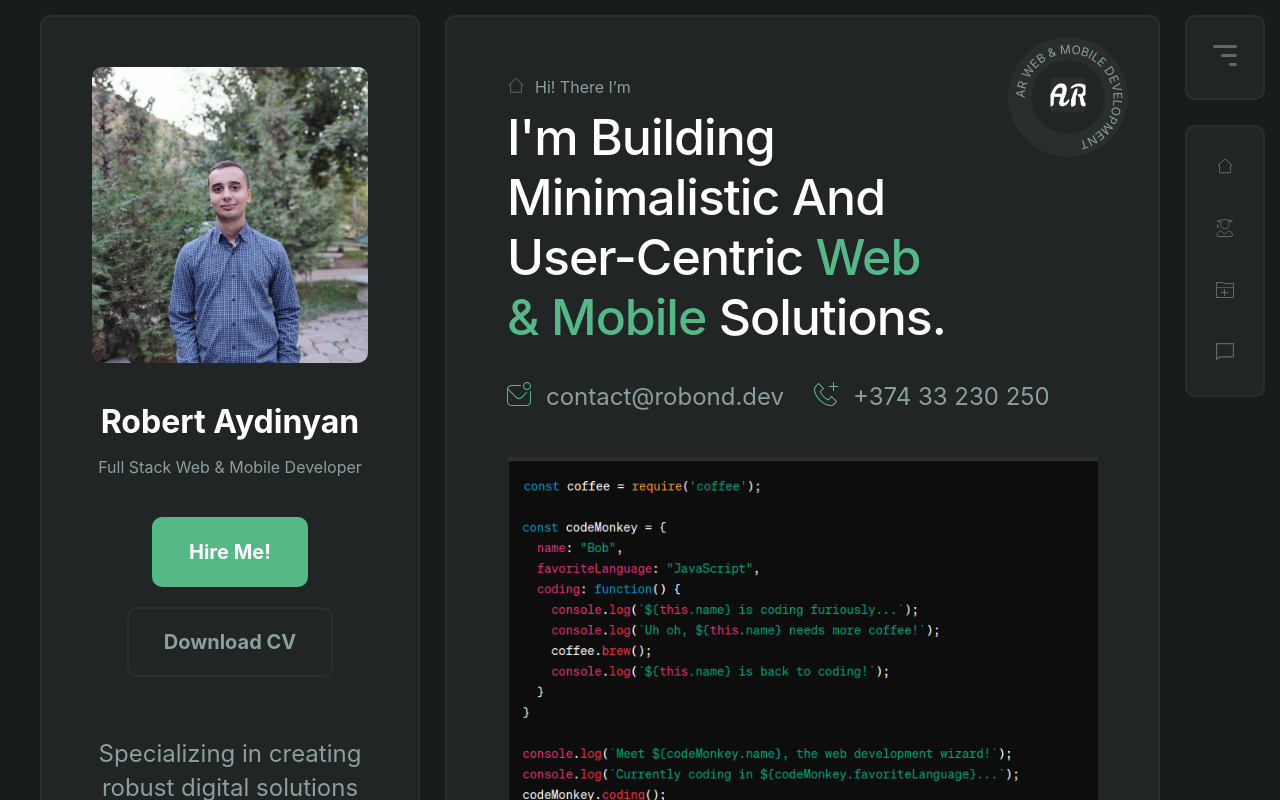
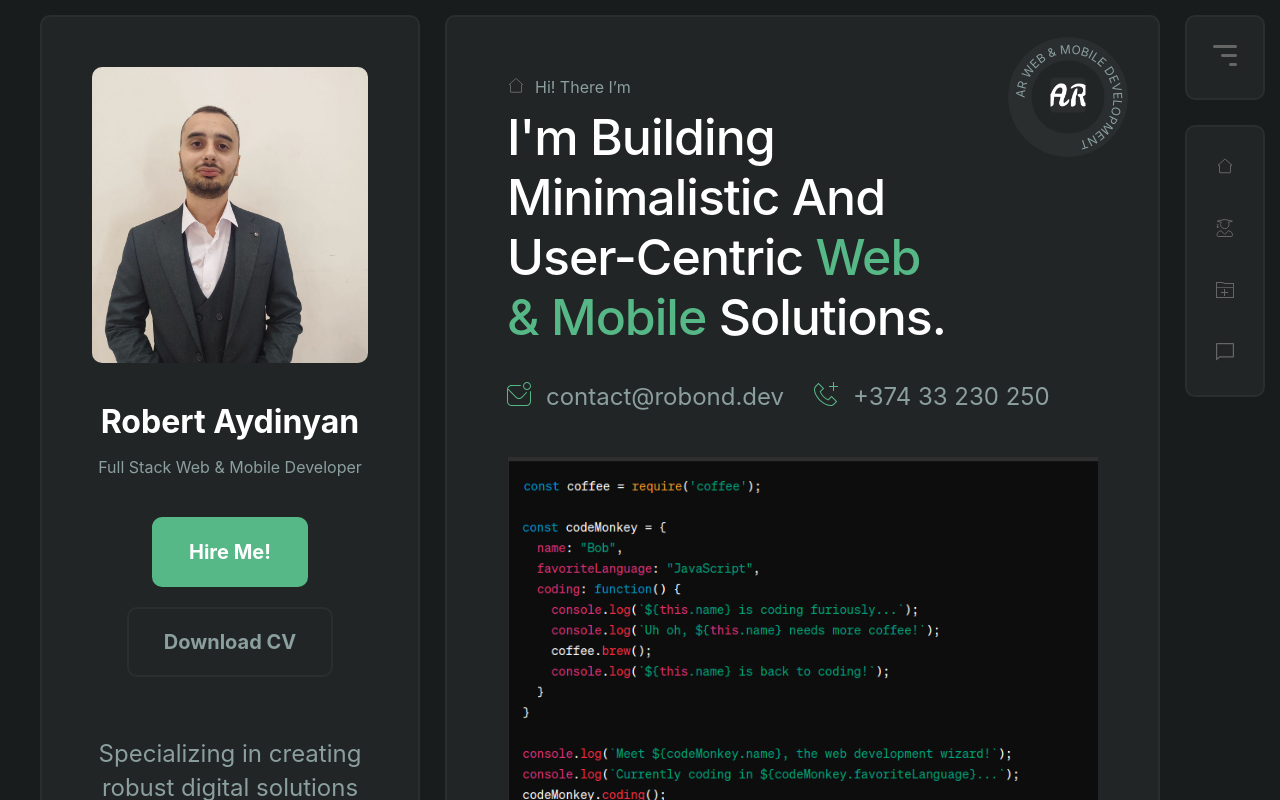
Before and after one commit to robertaydinyan/portfolio, a React (Create React App) app: page / in a window 1280 px wide. Shown: the top 800 px of the page. Built offline with nearby package versions, Linux system fonts and the light colour scheme.

Commit message:
Changed profile picture

```diff
--- a/src/Components/layouts/Header.js
+++ b/src/Components/layouts/Header.js
@@ -18,7 +18,7 @@ export default function Header({showHeader}) {
                 <div className="author-image">
                     <div className="profile-picture-container">
                         <LazyLoadImage
-                            src="/images/profile_picture.jpeg"
+                            src="/images/profile_picture.jpg"
                             alt="Profile Picture"
                             effect="blur"
                             className="profile-picture"
```
Also changed, not shown: public/images/profile_picture.jpeg (deleted), public/images/profile_picture.jpg (added).
